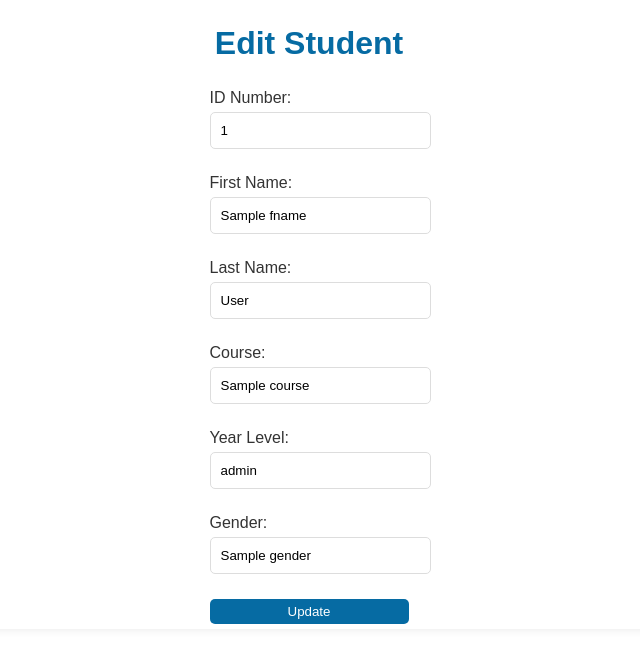
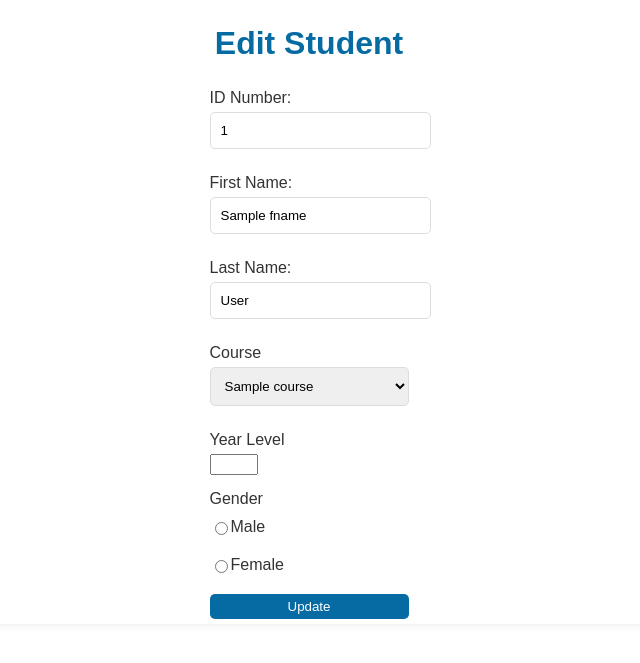
Before and after one commit to CyramaeM/SSISVER2, a Flask app: template webapp/templates/edit_student.html in a window 1280 px wide. Shown: the part 121-784 px from the top of the page, without its empty margins (336-976 px from the left). Run offline with Flask 3, Linux system fonts and the light colour scheme; the template is opened without the code that fills it: most values are stand-ins (such as "Sample title", 1, 10 or a date in 2020).

Commit message:
Enhance course editing functionality: add college selection and improve error handling

```diff
--- a/webapp/templates/edit_student.html
+++ b/webapp/templates/edit_student.html
@@ -1,52 +1,61 @@
 {% extends "base.html" %}
-
 {% block title %}Edit Student{% endblock %}
 
 {% block content %}
 <div class="form-container">
     <h1>Edit Student</h1>
     <form id="editStudentForm" action="{{ url_for('students.edit_student', student_id=student.id_number) }}" method="POST" enctype="multipart/form-data">
-        <input type="hidden" name="csrf_token" value="{{ csrf_token() }}">
+        <input type="hidden" name="csrf_token" value="{{ csrf_token }}">
 
-        <!-- ID Number -->
-        <!-- ID Number (readonly) -->
         <div class="form-group">
             <label for="id_number">ID Number:</label>
             <input type="text" name="id_number" id="id_number" value="{{ student.id_number }}" readonly required>
         </div>
 
-
-        <!-- First Name -->
         <div class="form-group">
             <label for="fname">First Name:</label>
             <input type="text" name="fname" id="fname" value="{{ student.fname }}" required>
         </div>
 
-        <!-- Last Name -->
         <div class="form-group">
             <label for="lname">Last Name:</label>
             <input type="text" name="lname" id="lname" value="{{ student.lname }}" required>
         </div>
 
-        <!-- Course -->
         <div class="form-group">
-            <label for="course">Course:</label>
-            <input type="text" name="course" id="course" value="{{ student.course }}" required>
+            <label for="course">Course</label>
+            <select class="form-control" id="course" name="course" required>
+                {% for course_code in courses %}
+                    <option value="{{ course_code }}"
+                        {% if student.course == course_code %}selected{% endif %}>
+                        {{ course_code }}
+                    </option>
+                {% endfor %}
+            </select>
         </div>
 
-        <!-- Year Level -->
         <div class="form-group">
-            <label for="yearlevel">Year Level:</label>
-            <input type="text" name="yearlevel" id="yearlevel" value="{{ student.yearlevel }}" required>
+            <label for="yearlevel">Year Level</label>
+            <input type="number" class="form-control" id="yearlevel" name="yearlevel"
+                value="{{ student.yearlevel }}" min="1" max="4" required>
         </div>
 
-        <!-- Gender -->
         <div class="form-group">
-            <label for="gender">Gender:</label>
-            <input type="text" name="gender" id="gender" value="{{ student.gender }}" required>
+            <label>Gender</label>
+            <div>
+                <div class="form-check form-check-inline">
+                    <input class="form-check-input" type="radio" name="gender" id="male"
+                        value="Male" {% if student.gender == 'Male' %}checked{% endif %}>
+                    <label class="form-check-label" for="male">Male</label>
+                </div>
+                <div class="form-check form-check-inline">
+                    <input class="form-check-input" type="radio" name="gender" id="female"
+                        value="Female" {% if student.gender == 'Female' %}checked{% endif %}>
+                    <label class="form-check-label" for="female">Female</label>
+                </div>
+            </div>
         </div>
 
-        <!-- Submit Button -->
         <button type="submit">Update</button>
     </form>
 </div>
```
Also changed, not shown: webapp/models/course_models.py (+12 -17 lines), webapp/routes/course_routes.py (+12 -10 lines), webapp/templates/course.html (+9 -4 lines), webapp/templates/edit_course.html (+16 -1 lines).
